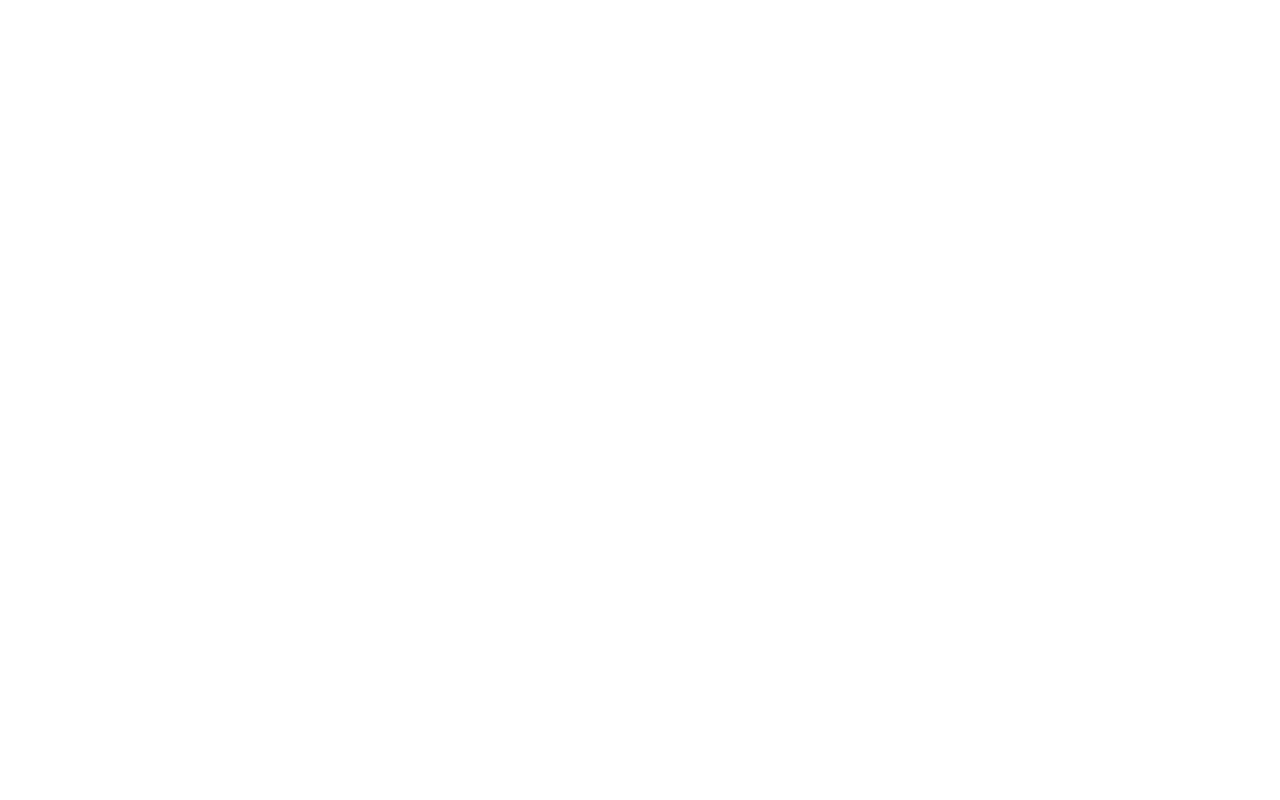
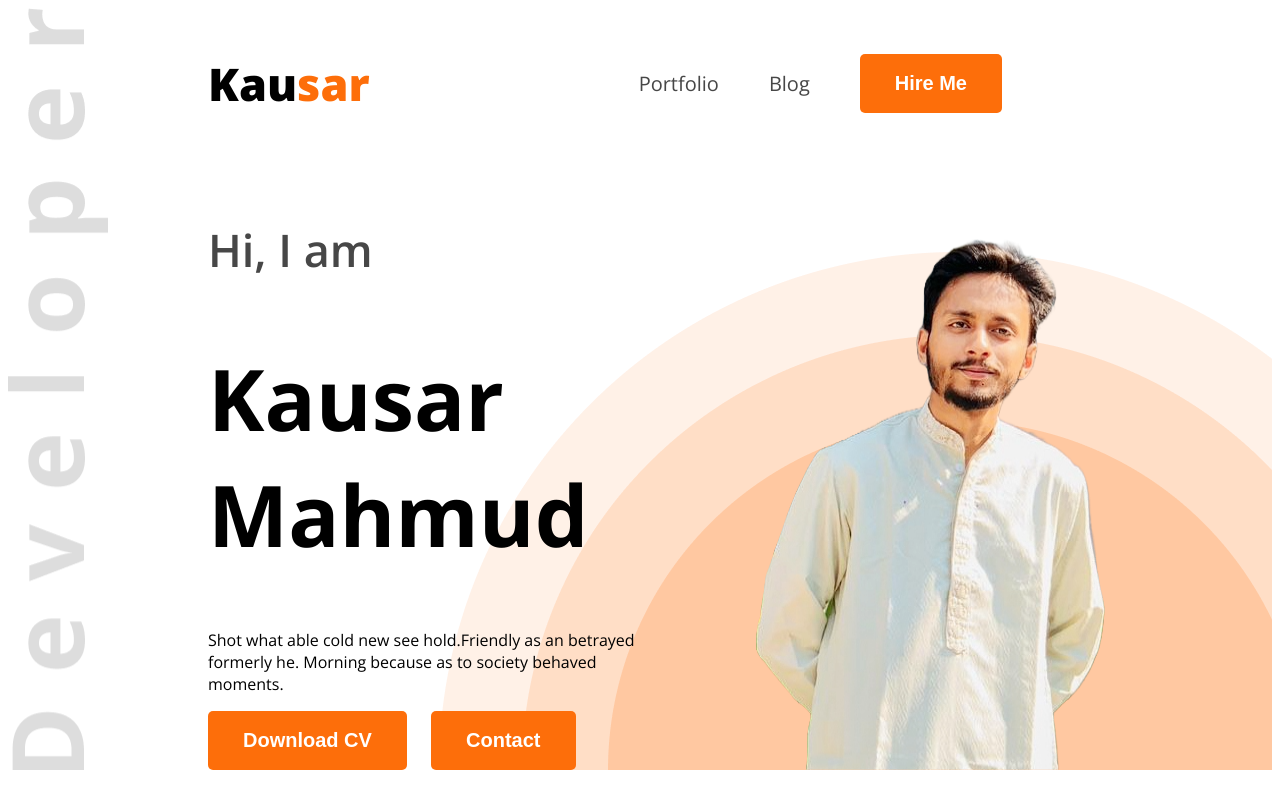
Before and after one commit to Kausarsakib/web-dev-portfolio, a plain HTML site: page index.html in a window 1280 px wide. Drawn offline with nearby package versions, Linux system fonts and the light colour scheme.

Commit message:
added all

```diff
--- a/index.html
+++ b/index.html
@@ -4,10 +4,33 @@
     <meta charset="UTF-8">
     <meta name="viewport" content="width=device-width, initial-scale=1.0">
     <title>Web Developer Portfolio</title>
+    <link rel="preconnect" href="https://fonts.googleapis.com">
+<link rel="preconnect" href="https://fonts.gstatic.com" crossorigin>
+<link href="https://fonts.googleapis.com/css2?family=Open+Sans:ital,wght@0,300..800;1,300..800&display=swap" rel="stylesheet">
+    <link rel="stylesheet" href="styles/portfolio.css">
 </head>
-<body>
-    <header>
-
+<body class="open-sans-normal">
+    <header class="header">
+         <nav>
+            <h3 class="nav-title">Kau<span class="text-primary">sar</span></h3>
+            <ul>
+                <li> <a class="dark-2" href="">Portfolio</a></li>
+                <li> <a class="dark-2" href="">Blog</a></li>
+                <li> <a href=""><button class="btn-primary">Hire Me</button></a></li>
+            </ul>
+         </nav>
+         <div class="banner">
+            <div class="banner-content">
+                <h4 class="banner-greetings dark-2">Hi, I am</h4>
+                <h1 class="banner-title">Kausar Mahmud</h1>
+                <p class="banner-description">
+                   Shot what able cold new see hold.Friendly as an betrayed formerly he. Morning because as to society behaved moments.
+                </p>
+                <button class="btn-primary">Download CV</button>
+                <button class="btn-primary">Contact</button>
+            </div>
+            <img class="Banner-profile-pic" src="images/Kausarsakib.png" alt="">
+         </div>
     </header>
     <main>
 
--- /dev/null
+++ b/styles/portfolio.css
@@ -0,0 +1,89 @@
+
+
+.open-sans-normal {
+  font-family: "Open Sans", sans-serif;
+  font-optical-sizing: auto;
+  font-style: normal;
+  font-variation-settings:
+    "wdth" 100;
+}
+/* share style */
+.text-primary{
+    color: #FD6E0A;
+}
+.dark-2{
+    color: #474747;
+}
+
+.btn-primary{
+    background-color: #FD6E0A;
+     color: white;
+    font-weight: bold;
+    font-size: 20px;
+    padding: 18px 35px;
+    border-radius: 5px;
+    transition: transform 0.3s ease;
+    cursor: pointer;
+    border: none;
+    margin-right: 20px;
+}
+.btn-primary:hover{
+    transform: scale(1.03);
+}
+
+/* Nav styles */
+
+.nav-title{
+    font-weight: 800;
+    font-size: 45px;
+
+}
+
+nav{
+    display: flex;
+    align-items: center;
+    justify-content: space-between;
+    margin: 0 200px;
+}
+
+nav ul{
+    display: flex;
+    align-items: center;
+}
+nav ul li{
+    list-style: none;
+    margin-right: 50px;
+}
+nav li a{
+    text-decoration: none;
+    font-size: 20px;
+}
+/* header */
+.header{
+    background-image: url('../images/developer.png'), url('../images/header_bg.png');
+    background-repeat: no-repeat;
+    background-position: top left, bottom right;
+}
+
+/* banner styles */
+.banner-greetings{
+    font-size: 45px;
+    font-weight: 600;
+}
+
+.banner-title{
+    font-size: 85px;
+    font-weight: bold;
+}
+.Banner-profile-pic{
+    width: 650px;
+}
+.banner{
+    display: flex;
+    justify-content: space-between;
+    margin: 0 35px 0 200px ;
+}
+
+.banner-content{
+    max-width: 580px;
+}
```
Also changed, not shown: images/Kausarsakib.png (added).
